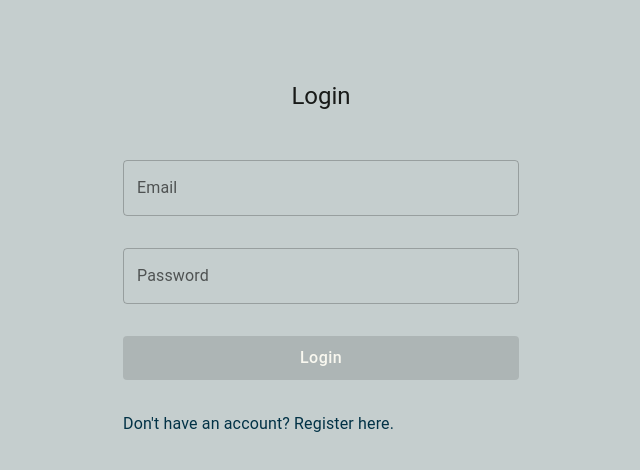
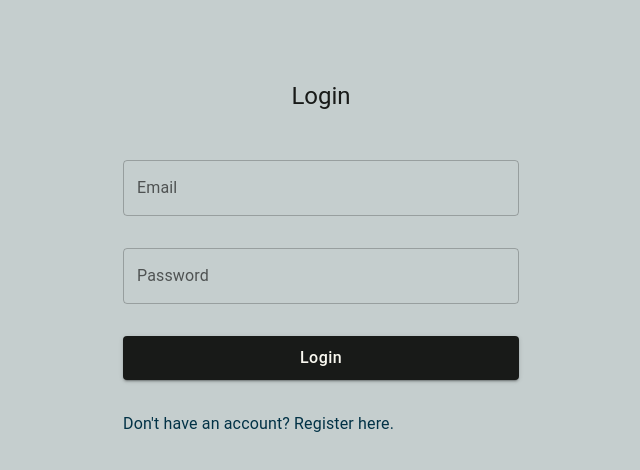
Before and after one commit to rutaben/the-perfect-catch-app, a React (Create React App) app in the folder client/: page / in a window 1280 px wide. Shown: the top 470 px of the page, without its empty margins (319-959 px from the left). Built offline with nearby package versions, Linux system fonts and the light colour scheme.

Commit message:
bugFix: fixed contained button and logout button links

```diff
--- a/client/src/components/auth-form.jsx
+++ b/client/src/components/auth-form.jsx
@@ -3,7 +3,6 @@ import { Container, Box, Typography, Grid, TextField, styled } from '@mui/materi
 import { useFormik } from 'formik';
 import * as yup from 'yup';
 import ContainedButton from './contained-button';
-import PlainLinkLight from './plain-link-light';
 import PlainLinkDark from './plain-link-dark';
 
 const StyledBox = styled(Box)(() => ({
@@ -28,31 +27,13 @@ const validationSchema = yup.object({
     .required('Password is required')
 });
 
-const AuthForm = ({
-  textFieldData,
-  initialValues,
-  title,
-  lightLinkTo,
-  lightLinkTitle,
-  darkLinkTo,
-  darkLinkTitle,
-  onSubmit
-}) => {
-  const {
-    values,
-    handleChange,
-    handleSubmit,
-    handleBlur,
-    errors,
-    touched,
-    dirty,
-    isSubmitting,
-    isValid
-  } = useFormik({
-    initialValues,
-    validationSchema,
-    onSubmit
-  });
+const AuthForm = ({ textFieldData, initialValues, title, darkLinkTo, darkLinkTitle, onSubmit }) => {
+  const { values, handleChange, handleSubmit, handleBlur, errors, touched, isSubmitting } =
+    useFormik({
+      initialValues,
+      validationSchema,
+      onSubmit
+    });
 
   const handleAsyncSubmit = (event) => {
     if (isSubmitting) event.preventDefault();
@@ -87,11 +68,7 @@ const AuthForm = ({
             </Grid>
           ))}
           <Grid item xs={12}>
-            <ContainedButton
-              title={<PlainLinkLight linkTo={lightLinkTo} linkTitle={lightLinkTitle} />}
-              type="submit"
-              disabled={!dirty || !isValid}
-            />
+            <ContainedButton title="Login" type="submit" />
           </Grid>
           <Grid item xs={12}>
             <PlainLinkDark linkTo={darkLinkTo} linkTitle={darkLinkTitle} />
--- a/client/src/components/plain-link-light.jsx
+++ /dev/null
@@ -1,14 +0,0 @@
-import React from 'react';
-import { styled } from '@mui/material';
-import { Link } from 'react-router-dom';
-
-const StyledLink = styled(Link)(({ theme }) => ({
-  textDecoration: 'none',
-  color: theme.palette.text.light
-}));
-
-const PlainLinkLight = ({ linkTo, linkTitle }) => {
-  return <StyledLink to={linkTo}>{linkTitle}</StyledLink>;
-};
-
-export default PlainLinkLight;
--- a/client/src/pages/login-page.jsx
+++ b/client/src/pages/login-page.jsx
@@ -3,6 +3,7 @@ import { useDispatch } from 'react-redux';
 import AuthService from '../services/auth-service';
 import { login } from '../store/auth-reducer';
 import AuthForm from '../components/auth-form';
+import { useNavigate } from 'react-router-dom';
 
 const loginFormData = [
   { id: 'email', name: 'email', label: 'Email', type: 'email' },
@@ -16,6 +17,7 @@ const initialValues = {
 
 const LoginPage = () => {
   const dispatch = useDispatch();
+  let navigate = useNavigate();
 
   const handleSubmit = async ({ email, password }) => {
     try {
@@ -25,6 +27,7 @@ const LoginPage = () => {
       });
       const loginSuccessAction = login({ user });
       dispatch(loginSuccessAction);
+      navigate('/favorite-movies');
     } catch (error) {
       alert(error.message);
     }
@@ -35,8 +38,6 @@ const LoginPage = () => {
       textFieldData={loginFormData}
       initialValues={initialValues}
       title="Login"
-      lightLinkTo="/favorite-movies"
-      lightLinkTitle="Login"
       darkLinkTo="/register"
       darkLinkTitle="Don't have an account? Register here."
       onSubmit={handleSubmit}
--- a/client/src/pages/movies-page/index.jsx
+++ b/client/src/pages/movies-page/index.jsx
@@ -1,20 +1,21 @@
 import { Box, Container, Typography, Button } from '@mui/material';
 import AuthService from '../../services/auth-service';
-import { Link } from 'react-router-dom';
+import { useNavigate } from 'react-router-dom';
 import LogoutIcon from '@mui/icons-material/Logout';
 import MoviesPageForm from './movies-page-form';
 
 const MoviesListPage = ({ name }) => {
+  let navigate = useNavigate();
+
   const handleLogout = () => {
     AuthService.logout();
+    navigate('/');
   };
 
   return (
     <Box sx={{ display: 'flex', flexDirection: 'column', alignItems: 'end' }}>
       <Button size="large" onClick={handleLogout}>
-        <Link to={'/'} style={{ color: '#023246' }}>
-          <LogoutIcon />
-        </Link>
+        <LogoutIcon />
       </Button>
       <Container
         maxWidth="sm"
```
